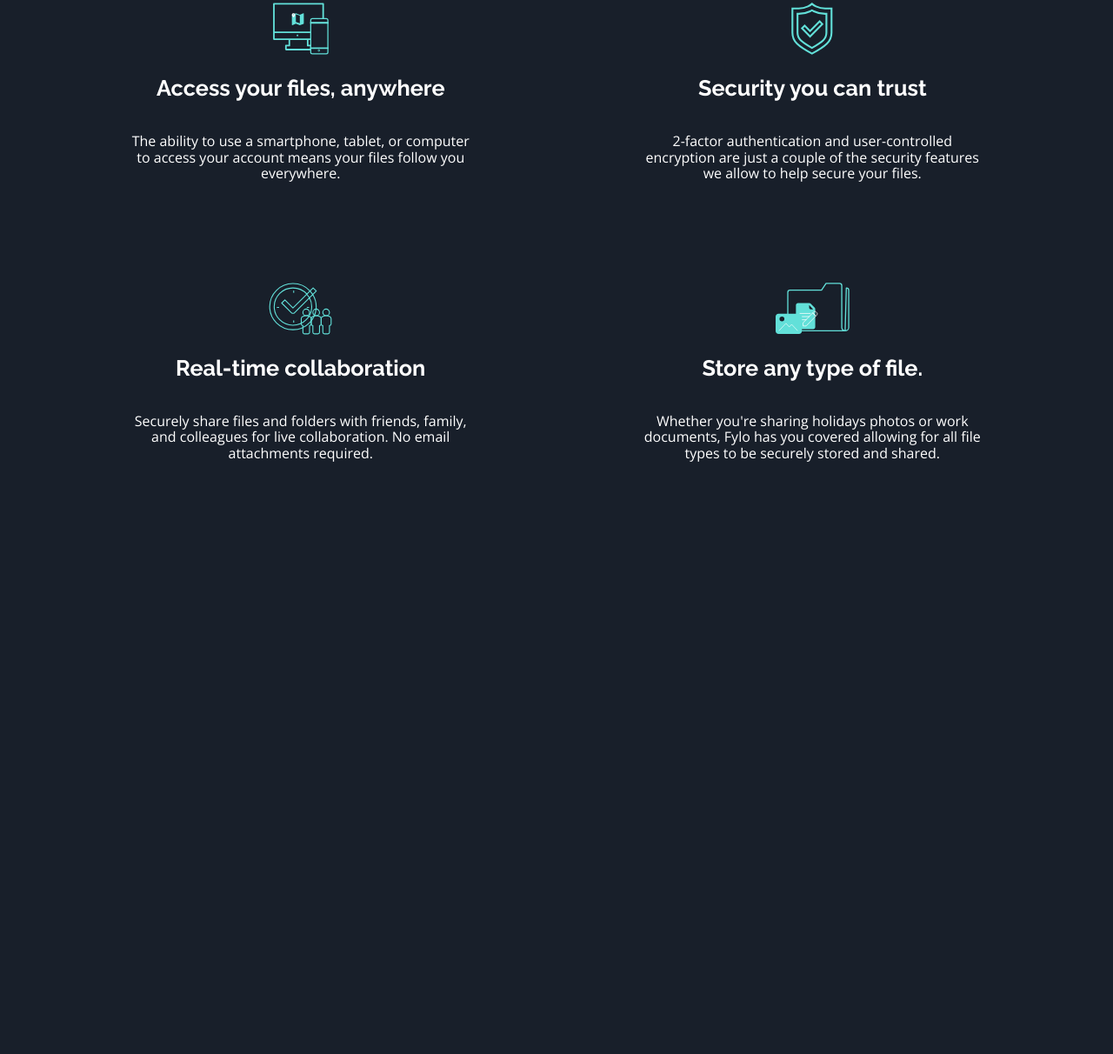
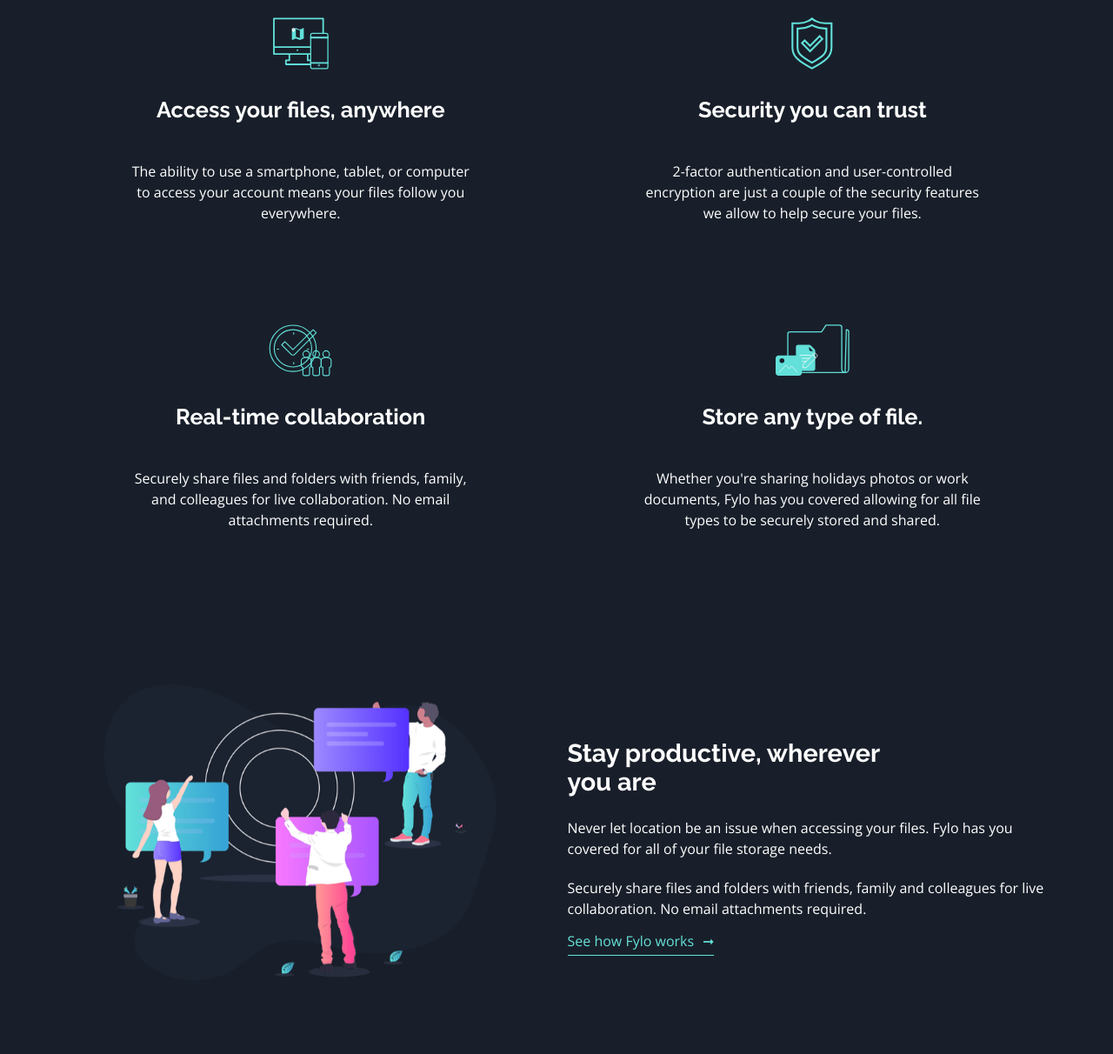
Before and after one commit to cgutwin/frontendmentor, a website: page src/FyloLandingPage/index.html in a window 1280 px wide. Shown: the part 1169-2381 px from the top of the page at 87% size. Before the commit the page ends 1755 px from the top, so only its background shows below. Drawn offline with nearby package versions, Linux system fonts and the light colour scheme.

Commit message:
Added the stay productive section, decremented the features headings.

```diff
--- a/gulpfile.js
+++ b/gulpfile.js
@@ -20,7 +20,7 @@
     .pipe(htmlReplace({
       'css': 'style.min.css',
       'js': {
-        'src': './assets/favicon.png',
+        'src': './assets/favicon-32x32.png',
         'tpl': '<link rel="icon" type="image/png" href="%s">'
       }
     }))
--- a/src/FyloLandingPage/index.html
+++ b/src/FyloLandingPage/index.html
@@ -54,13 +54,13 @@
     </section>
     <main>
       <!-- Special features-section class to change grid to flex on shrink. -->
-      <section class="features-section with-default-padding has-centered-text is-aligned-to-baseline">
+      <section class="grid-to-flex with-default-padding has-centered-text is-aligned-to-baseline">
         <div class="feature-entry at-box-center">
           <img alt="a phone and desktop that can both access Fylo"
                class="feature-icon"
                src="./assets/icon-access-anywhere.svg"/>
           <div class="flex direction-column">
-            <h2>Access your files, anywhere</h2>
+            <h3>Access your files, anywhere</h3>
             <p>
               The ability to use a smartphone, tablet, or computer to access your account means your files follow
               you everywhere.
@@ -72,7 +72,7 @@
                class="feature-icon"
                src="./assets/icon-security.svg"/>
           <div class="flex direction-column">
-            <h2>Security you can trust</h2>
+            <h3>Security you can trust</h3>
             <p>
               2-factor authentication and user-controlled encryption are just a couple of the security features we
               allow to help secure your files.
@@ -85,7 +85,7 @@
                class="feature-icon"
                src="./assets/icon-collaboration.svg"/>
           <div class="flex direction-column">
-            <h2>Real-time collaboration</h2>
+            <h3>Real-time collaboration</h3>
             <p>
               Securely share files and folders with friends, family, and colleagues for live collaboration. No email
               attachments required.
@@ -97,12 +97,32 @@
                class="feature-icon"
                src="./assets/icon-any-file.svg"/>
           <div class="flex direction-column">
-            <h2>Store any type of file.</h2>
+            <h3>Store any type of file.</h3>
             <p>
               Whether you're sharing holidays photos or work documents, Fylo has you covered allowing for all file
               types to be securely stored and shared.
             </p>
           </div>
+        </div>
+      </section>
+      <section class="grid-to-flex with-top-margin is-vertical-centered with-default-padding">
+        <div class="has-centered-text">
+          <img alt="people staying productive"
+               class="illustration"
+               src="./assets/illustration-stay-productive.png" />
+        </div>
+        <div class="with-vertical-padding">
+          <h2 class="h-smaller-on-shrink has-max-heading-width">Stay productive, wherever you are</h2>
+          <p class="paragraph-spaced">
+            Never let location be an issue when accessing your files. Fylo has you covered for all of your file
+            storage needs.
+          </p>
+          <p class="paragraph-spaced">
+            Securely share files and folders with friends, family and colleagues for live collaboration. No email
+            attachments required.
+          </p>
+          <a class="cta-link"
+             href="#see-how-fylo-works">See how Fylo works</a>
         </div>
       </section>
     </main>
--- a/src/FyloLandingPage/style.css
+++ b/src/FyloLandingPage/style.css
@@ -15,8 +15,11 @@
 h5,
 h6 { font-family: "Raleway", sans-serif; }
 
-h1 { line-height: 1.4; }
-h2 { font-size: calc(1.1rem + 0.6vw); }
+h1,
+h3 { line-height: 1.4; }
+
+h3 { font-size: calc(1.1rem + 0.6vw); }
+p { line-height: 1.5; }
 
 /* Change the curvy background separator to the desktop one. 1 above the design's breakpoint */
 @media screen and
@@ -28,6 +31,8 @@
 .at-box-end { margin-left: auto; }
 .at-box-center { margin: 0 auto; }
 .with-top-margin { margin-top: 5vh; }
+.with-left-margin { margin-left: 10vw; }
+.paragraph-spaced:not(:first-of-type) { margin-top: calc(5px + 2vh); }
 
 /*
 Padding
@@ -53,6 +58,7 @@
 
 /* Font Sizing */
 .is-heading-sized { font-size: calc(1.3rem + 1vw); }
+.h-smaller-on-shrink { font-size: calc(1rem + 1vw); }
 
 /* Font Weights */
 .weight-400 { font-weight: 400; }
@@ -67,6 +73,7 @@
 /* Max Widths */
 .has-max-intro-h-width { max-width: calc(500px + 10vw); }
 .has-max-intro-p-width { max-width: calc(350px + 10vw); }
+.has-max-heading-width { max-width: 380px; }
 
 /* List Styles */
 .horizontal-list {
@@ -80,6 +87,22 @@
 .without-list-style {
   list-style: none;
   padding: 0;
+}
+
+/* Links */
+.cta-link {
+  border-bottom: 1px solid hsl(176, 68%, 64%);
+  color: hsl(176, 68%, 64%);
+  padding-bottom: 5px;
+
+  /* Remove the bottom border to make room for our custom spaced one. */
+  text-decoration: none;
+}
+
+.cta-link::after {
+  /* Right Arrow */
+  content: "\279e";
+  margin-left: 10px;
 }
 
 /* Flex Styles */
@@ -116,6 +139,7 @@
 .illustration {
   max-width: 80%;
   object-fit: scale-down;
+  min-width: 250px;
 }
 
 .feature-icon {
@@ -149,7 +173,7 @@
   and (min-width: 740px) {
   .feature-entry { max-width: 70%; }
 
-  .features-section {
+  .grid-to-flex {
     display: grid;
     grid-template-columns: repeat(2, 1fr);
     grid-gap: 100px 25px;
@@ -161,7 +185,7 @@
   .feature-entry { max-width: 100%; }
   .feature-entry:not(:first-of-type) { margin-top: 50px; }
 
-  .features-section {
+  .grid-to-flex {
     display: flex;
     flex-direction: column;
   }
```
